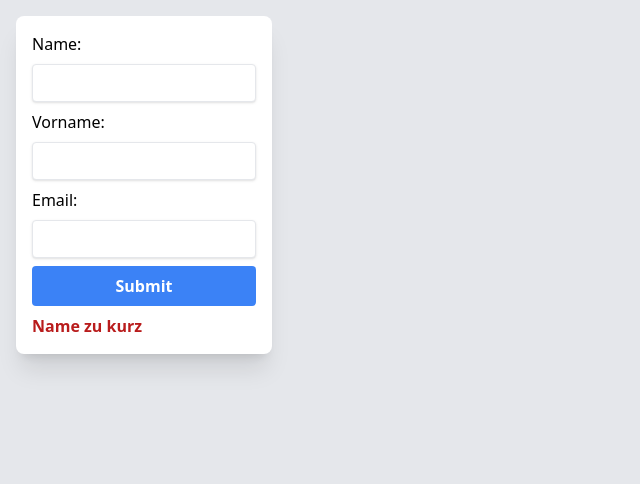
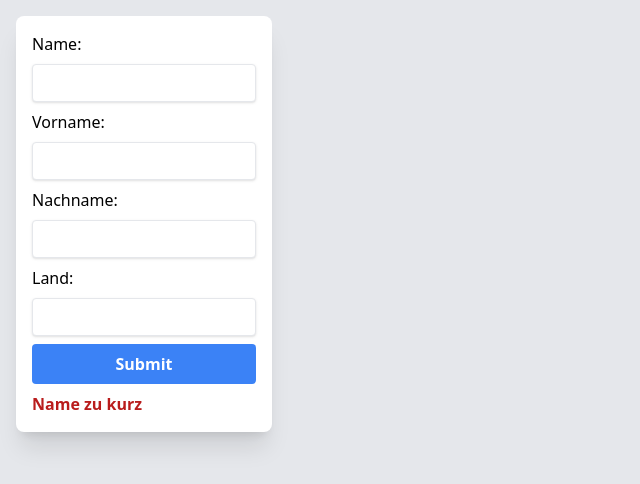
Before and after one commit to srutz/reactempty, a React (Vite) app: page / in a window 1280 px wide. Shown: the top 484 px of the page, without its empty margins (0-640 px from the left). Built offline with nearby package versions, Linux system fonts and the light colour scheme.

Commit message:
declartive form

```diff
--- a/src/App.tsx
+++ b/src/App.tsx
@@ -7,32 +7,53 @@ export function App() {
     )
 }
 
-import { useState } from 'react'
+import { ChangeEvent, FormEvent, Fragment, HTMLInputTypeAttribute, useState } from 'react'
+
+interface FormType {
+    name: string,
+    firstName: string,
+    email: string,
+    country: string
+}
+type IdType = keyof FormType
+
+type FormSpec = { id: IdType, type: HTMLInputTypeAttribute, label: string}
+const formSpec: FormSpec[] = [
+    { id: "name", type: "text", label: "Name" },
+    { id: "firstName", type: "text", label: "Vorname" },
+    { id: "email", type: "email", label: "Nachname" },
+    { id: "country", type: "text", label: "Land" },
+]
+
 
 export function MyForm() {
-    const [name, setName] = useState('')
-    const [firstName, setFirstName] = useState('')
-    const [email, setEmail] = useState('')
+    const [ form, setForm ] = useState<FormType>({
+        name: "", firstName: "", email: "", country: ""
+    })
 
-    const handleSubmit = (e: React.FormEvent) => {
+    const handleSubmit = (e: FormEvent) => {
         e.preventDefault()
-        console.log({ name, email })
+        console.log("form object:", form)
     }
-    console.log("rendering: ", name, email)
-
     let error = ""
-    if (name.length <= 4) {
+    if (form.name.length <= 4) {
         error = "Name zu kurz"
     }
+    const handleChange = (e: ChangeEvent<HTMLInputElement>) => {
+        // shallow copy
+        const newForm = { ...form, [e.target.id]: e.target.value }
+        setForm(newForm)
+    }
+    console.log(form)
 
     return (
         <form onSubmit={handleSubmit} className="p-4 m-4 w-64 flex flex-col gap-2 bg-white rounded-lg shadow-xl">
-            <label htmlFor="id1">Name:</label>
-            <input id="id1" type="text" value={name} onChange={(e) => setName(e.target.value)} />
-            <label htmlFor="id2">Vorname:</label>
-            <input id="id2" type="text" value={firstName} onChange={(e) => setFirstName(e.target.value)} />
-            <label htmlFor="id3">Email:</label>
-            <input id="id3" type="email" value={email} onChange={(e) => setEmail(e.target.value)} />
+            {formSpec.map(s => (
+                <Fragment key={s.id}>
+                    <label htmlFor={s.id}>{s.label}:</label>
+                    <input id={s.id} type={s.type} value={form[s.id]} onChange={handleChange} />
+                </Fragment>
+            ))}
             <button type="submit">Submit</button>
             <div className="text-red-700 font-bold">{error}</div>
         </form>
```
